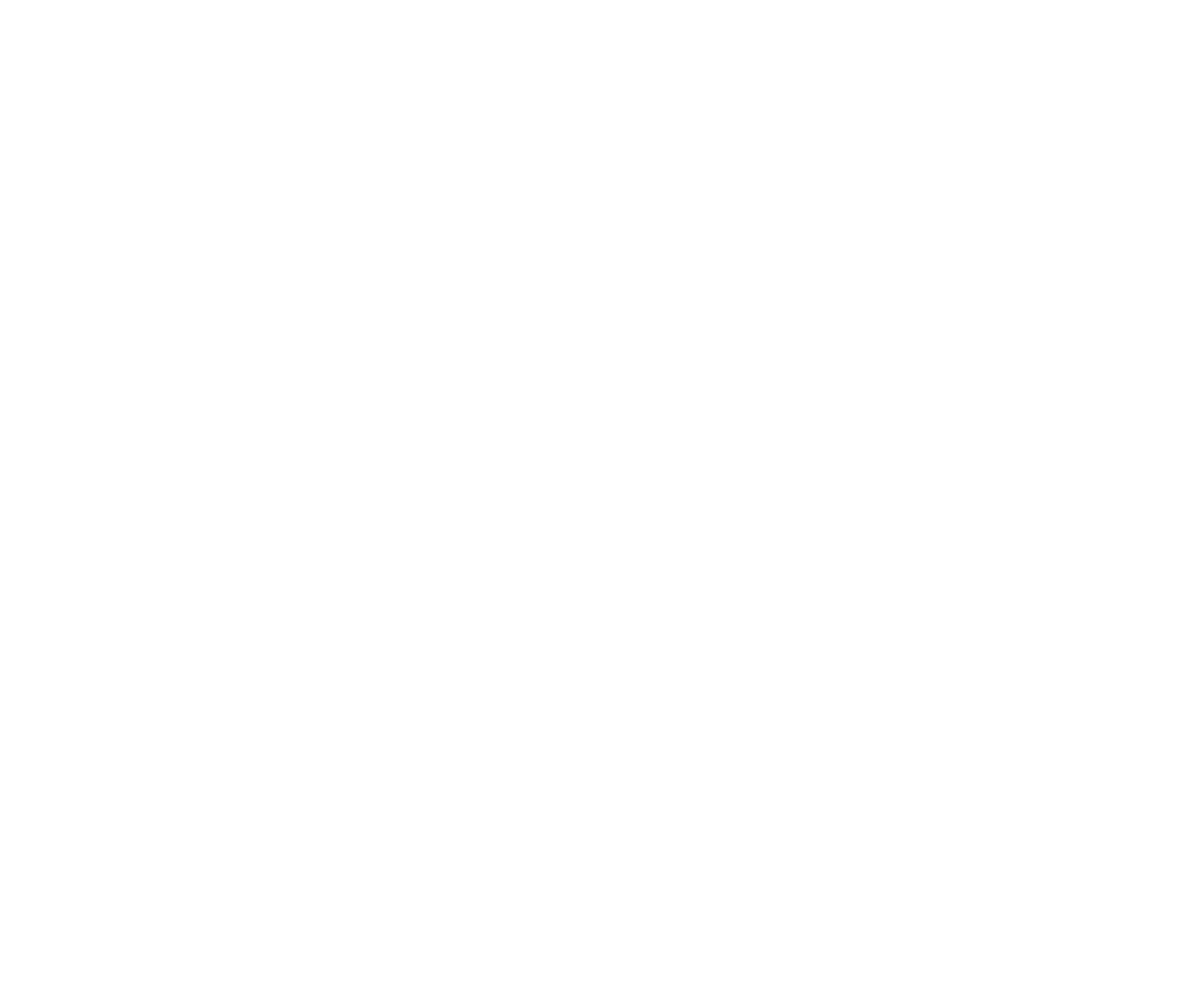
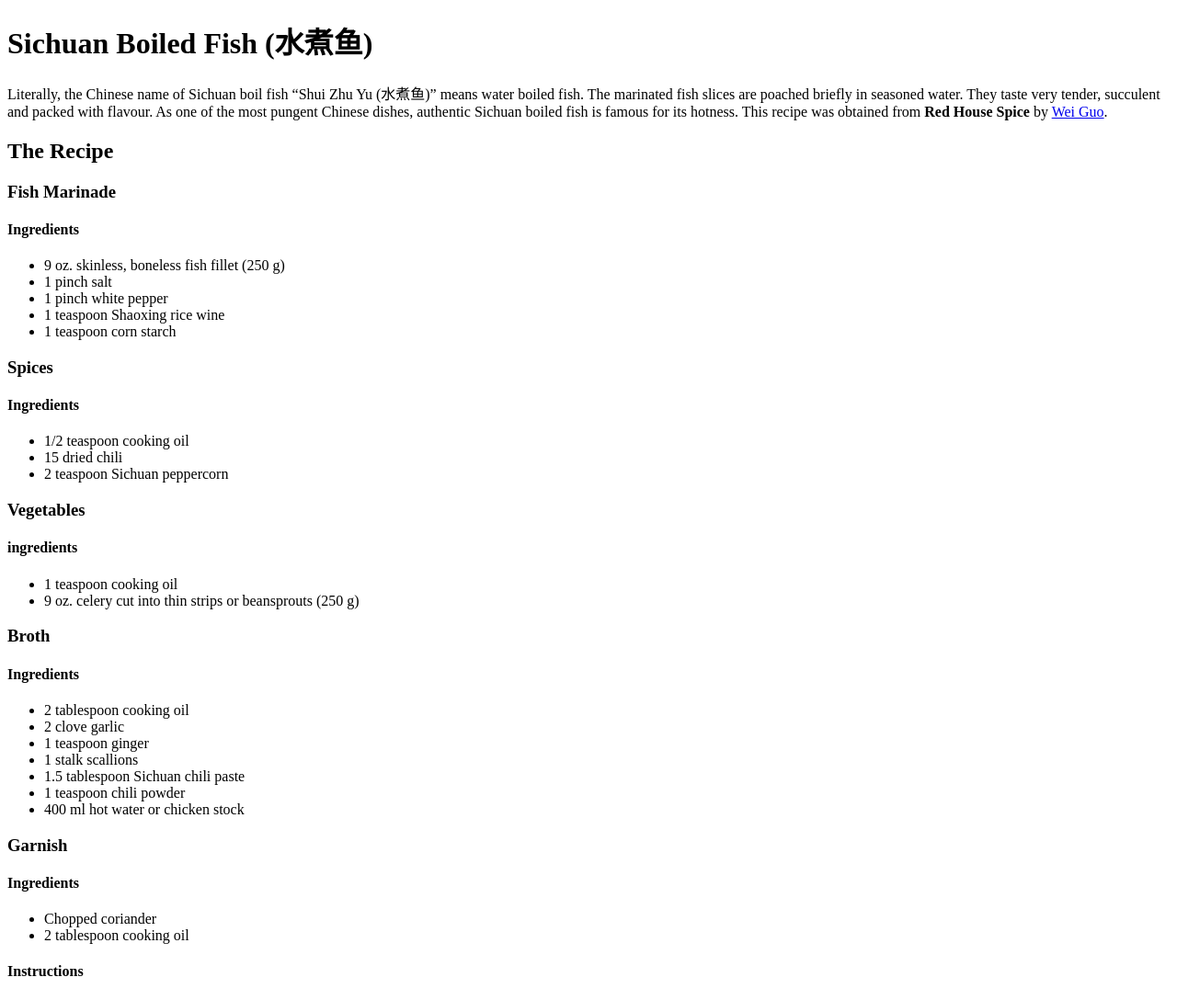
Before and after one commit to Louiaboo/odin-recipes, a plain HTML site: page recipes/sichuan-boiled-fish.html in a window 1280 px wide. Shown: the whole page at 92% size. Before the commit the page ends 800 px from the top, so only its background shows below. Drawn offline with Linux system fonts and the light colour scheme.

Commit message:
Add ingredient list to sichuan-boiled-fish.html and edit headers in dandan-noodles.html

```diff
--- a/recipes/sichuan-boiled-fish.html
+++ b/recipes/sichuan-boiled-fish.html
@@ -0,0 +1,58 @@
+<!DOCTYPE html>
+<html lang="en">
+    <head>
+        <meta charset="utf-8">
+        <title>Sichuan Boiled Fish (水煮鱼)</title>
+    </head>
+    <body>
+        <h1>Sichuan Boiled Fish (水煮鱼)</h1>
+        <p>Literally, the Chinese name of Sichuan boil fish “Shui Zhu Yu (水煮鱼)”
+        means water boiled fish. The marinated fish slices are poached briefly in
+        seasoned water. They taste very tender, succulent and packed with flavour.
+        As one of the most pungent Chinese dishes, authentic Sichuan boiled fish
+        is famous for its hotness. This recipe was obtained from <strong>Red House
+        Spice</strong> by <a href="https://www.redhousespice.com/sichuan-boiled-fish/">
+        Wei Guo</a>.</p>
+        <h2>The Recipe</h2>
+        <h3>Fish Marinade</h3>
+        <h4>Ingredients</h4>
+        <ul>
+            <li>9 oz. skinless, boneless fish fillet (250 g)</li>
+            <li>1 pinch salt</li>
+            <li>1 pinch white pepper</li>
+            <li>1 teaspoon Shaoxing rice wine</li>
+            <li>1 teaspoon corn starch</li>
+        </ul>
+        <h3>Spices</h3>
+        <h4>Ingredients</h4>
+        <ul>
+            <li>1/2 teaspoon cooking oil</li>
+            <li>15 dried chili</li>
+            <li>2 teaspoon Sichuan peppercorn</li>
+        </ul>
+        <h3>Vegetables</h3>
+        <h4>ingredients</h4>
+        <ul>
+            <li>1 teaspoon cooking oil</li>
+            <li>9 oz. celery cut into thin strips or beansprouts (250 g)</li>
+        </ul>
+        <h3>Broth</h3>
+        <h4>Ingredients</h4>
+        <ul>
+            <li>2 tablespoon cooking oil</li>
+            <li>2 clove garlic</li>
+            <li>1 teaspoon ginger</li>
+            <li>1 stalk scallions</li>
+            <li>1.5 tablespoon Sichuan chili paste</li>
+            <li>1 teaspoon chili powder</li>
+            <li>400 ml hot water or chicken stock</li>
+        </ul>
+        <h3>Garnish</h3>
+        <h4>Ingredients</h4>
+        <ul>
+            <li>Chopped coriander</li>
+            <li>2 tablespoon cooking oil</li>
+        </ul>
+        <h4>Instructions</h4>
+    </body>
+</html>
```
Also changed, not shown: recipes/dandan-noodles.html (+4 -4 lines).
